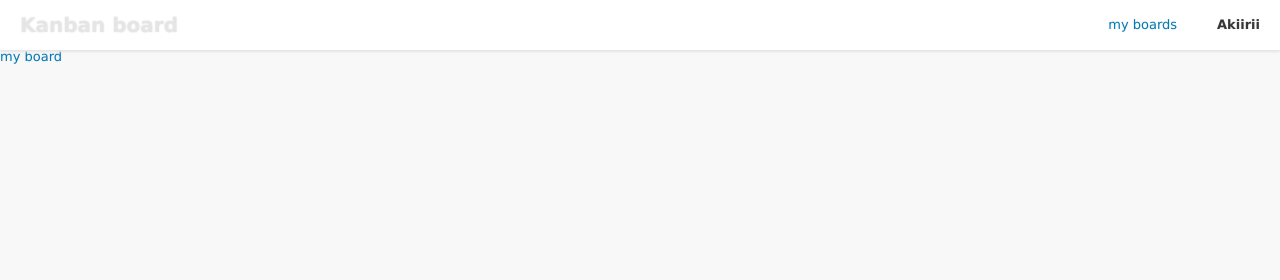
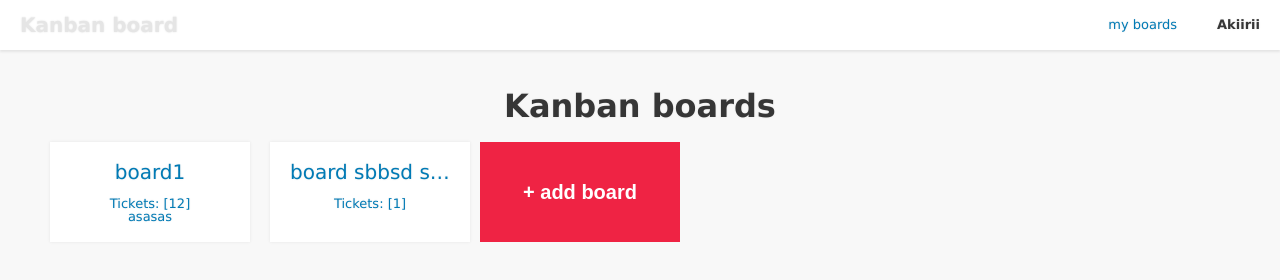
Before and after one commit to akiirii/kanban, a website: page frontend/html/index.html in a window 1280 px wide. Drawn offline with nearby package versions, Linux system fonts and the light colour scheme; some packages are replaced by stand-ins of ours; files that its build step writes are made by us from their sources; a script that the page names is missing.

Commit message:
create boards view

```diff
--- a/frontend/html/home.html
+++ b/frontend/html/home.html
@@ -1,4 +1,31 @@
+<div class="home">
+
+<h1> Kanban boards </h1>
+<div>  </div>
+
+
+
+<div class="boards">
+<ul>
+
+    <li  ng-repeat="board in boards">
+
+        <a ng-href="#/board/{{board.id}}" title="{{board.name}} {{board.description}}">
+            <div class="name"> {{board.name}} </div>
+            <div>Tickets: [{{board.count}}]</span></div>
+            <div   class="light">{{board.description}}</div>
+
+        </a>
+    </li>
+
+</ul>
+
+<button class="big basic"> &#43 add board</button>
+
+</div>
+
 <div>
 
-    <a href="#/board/test"> my board </a>
 </div>
+
+</div>
--- a/frontend/html/index.html
+++ b/frontend/html/index.html
@@ -17,7 +17,7 @@
     <h1> Kanban board</h1>
     <div>
 
-        <a href="/"> my boards</a>
+        <a href="#/"> my boards</a>
         <div class="user"> Akiirii </div>
     <div>
 </header>
--- a/frontend/js/mainController.js
+++ b/frontend/js/mainController.js
@@ -5,11 +5,13 @@ angular
         $scope.boards = [{
             id: 122,
             name: 'board1',
-            description: 'asasas'
+            description: 'asasas',
+            count: 12
         }, {
             id: 12121,
-            name: 'board2',
-            description: ''
+            name: 'board  sbbsd sadgshdgs sdasdadd',
+            description: '',
+            count: 1
         }]
 
     }]);
--- a/frontend/less/board.less
+++ b/frontend/less/board.less
@@ -12,7 +12,7 @@
         flex: 1 100%;
         display: flex;
         margin: @big-spacing @medium-spacing 0 @medium-spacing;
-        justify-content: flex-end;
+        justify-content: space-between;
 
     }
 
--- /dev/null
+++ b/frontend/less/home.less
@@ -0,0 +1,45 @@
+.home {
+    text-align:  center;
+    margin: @big-spacing;
+
+    h1 {
+        font-size: 32px;
+    }
+
+
+    .boards {
+        padding: @big-spacing;
+
+            a {
+                margin: 0 @medium-spacing;
+                background-color: @very-light-color;
+                padding: @medium-spacing;
+                box-sizing: border-box;
+                box-shadow: 0 0 3px @main-color;
+                width: 200px;
+                height: 100px;
+                float: left;
+
+                div {
+                    overflow: hidden;
+                    text-overflow: ellipsis;
+                    white-space: nowrap;
+
+
+                }
+                .name {
+                    font-size: 20px;
+                    height: 25px;
+                    padding: @medium-spacing;
+                }
+            }
+
+        button.big {
+            border-radius: 0;
+            width: 200px;
+            height: 100px;
+            font-size: 20px;
+        }
+
+    }
+}
--- a/frontend/less/layout.less
+++ b/frontend/less/layout.less
@@ -8,6 +8,12 @@ body {
 }
 
 h1 {
+    font-weight: bold;
+    margin: 0 @big-spacing;
+    font-size: @page-very-big-font-size;
+}
+
+h2 {
     font-weight: bold;
     margin: 0 @big-spacing;
     font-size: @page-big-font-size;
@@ -58,7 +64,7 @@ header {
 }
 
 main {
-    margin: 0 auto;
+    margin: @big-spacing auto;
     padding-top: @header-height;
     width: 100%;
 
@@ -111,6 +117,10 @@ button {
 
 }
 
+.bold {
+    font-weight: bold;
+}
+
 .header {
     text-align: center;
     padding: @medium-spacing;
--- a/frontend/less/main.less
+++ b/frontend/less/main.less
@@ -3,5 +3,6 @@
 @import "layout";
 @import "colors";
 @import "properties";
+@import "home";
 @import "board";
 @import "ticket";
--- a/frontend/less/properties.less
+++ b/frontend/less/properties.less
@@ -1,5 +1,6 @@
 @page-normal-font-size: 13px;
-@page-big-font-size: 20px;
+@page-big-font-size: 18px;
+@page-very-big-font-size: 20px;
 
 @header-height: 50px;
 
--- a/frontend/less/ticket.less
+++ b/frontend/less/ticket.less
@@ -37,19 +37,6 @@
             margin-left:auto;
             margin-right:0;
 
-            &.requested:hover {
-                background-color: @primary-hover-color;
-
-            }
-            &.done:hover {
-                background-color: @secondary-hover-color;
-
-            }
-            &.inprogress:hover {
-                background-color: @progress-hover-color;
-
-            }
-
 
         }
 
```
Also changed, not shown: frontend/html/board.html (+1 -0 lines).
